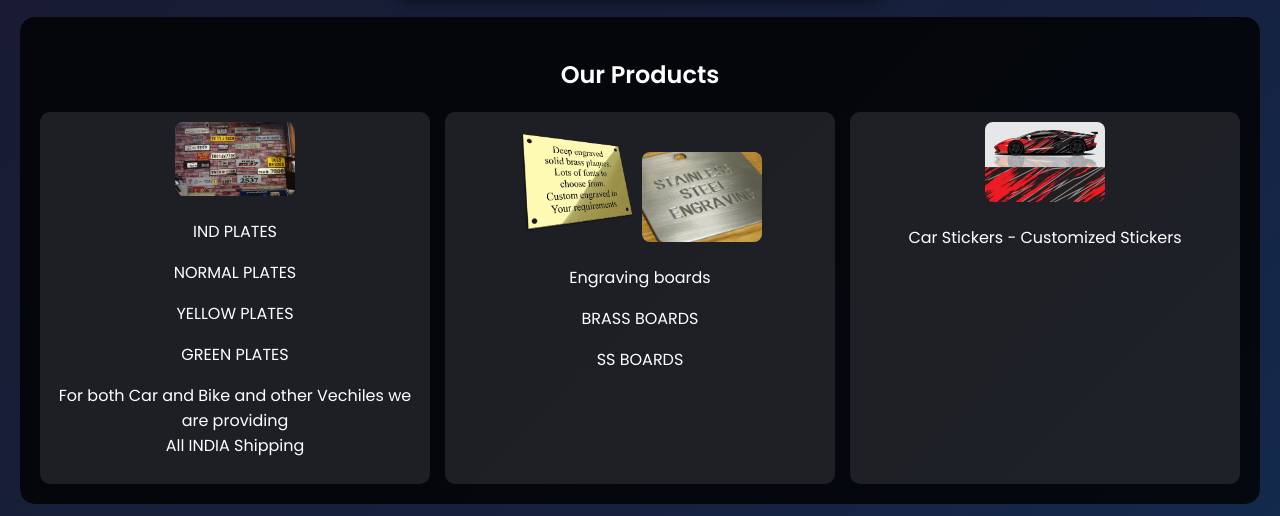
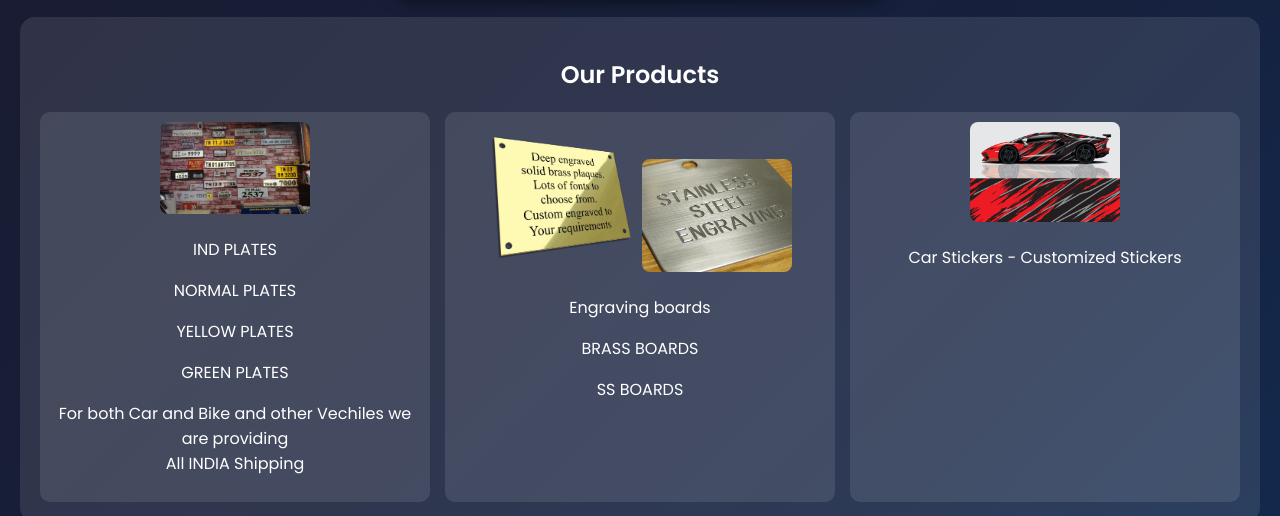
Before and after one commit to venkateswarasticker/RajuNumberplate, a plain HTML site: page index.html in a window 1280 px wide. Shown: the part 394-910 px from the top of the page. Drawn offline with Linux system fonts and the light colour scheme.

Commit message:
Update index.html

```diff
--- a/index.html
+++ b/index.html
@@ -1,7 +1,7 @@
 <!DOCTYPE html>
 <html lang="en">
 <head>
-    <meta name="viewport" content="width=device-width, initial-scale=1">
+  <meta name="viewport" content="width=device-width, initial-scale=1">
     <title>Sri Venkateshwara Stickers</title>
     <link href="https://fonts.googleapis.com/css2?family=Poppins:wght@300;400;600&display=swap" rel="stylesheet">
     <style>
@@ -78,14 +78,14 @@
         }
 
         .products-section {
-            background: rgba(0, 0, 0, 0.8);
+            background: rgba(255, 255, 255, 0.1);
             padding: 20px;
             border-radius: 15px;
         }
 
         .products-grid {
             display: grid;
-            grid-template-columns: repeat(auto-fit, minmax(150px, 1fr));
+            grid-template-columns: repeat(auto-fit, minmax(180px, 1fr));
             gap: 15px;
             margin-top: 15px;
         }
@@ -98,7 +98,7 @@
 
         .product-card img {
             width: 100%;
-            max-width: 120px;
+            max-width: 150px;
             height: auto;
             border-radius: 8px;
         }
@@ -117,6 +117,7 @@
         .download-btn:hover {
             background-color: #d89c00;
         }
+
         footer {
             margin-top: 20px;
             font-size: 0.9rem;
```
